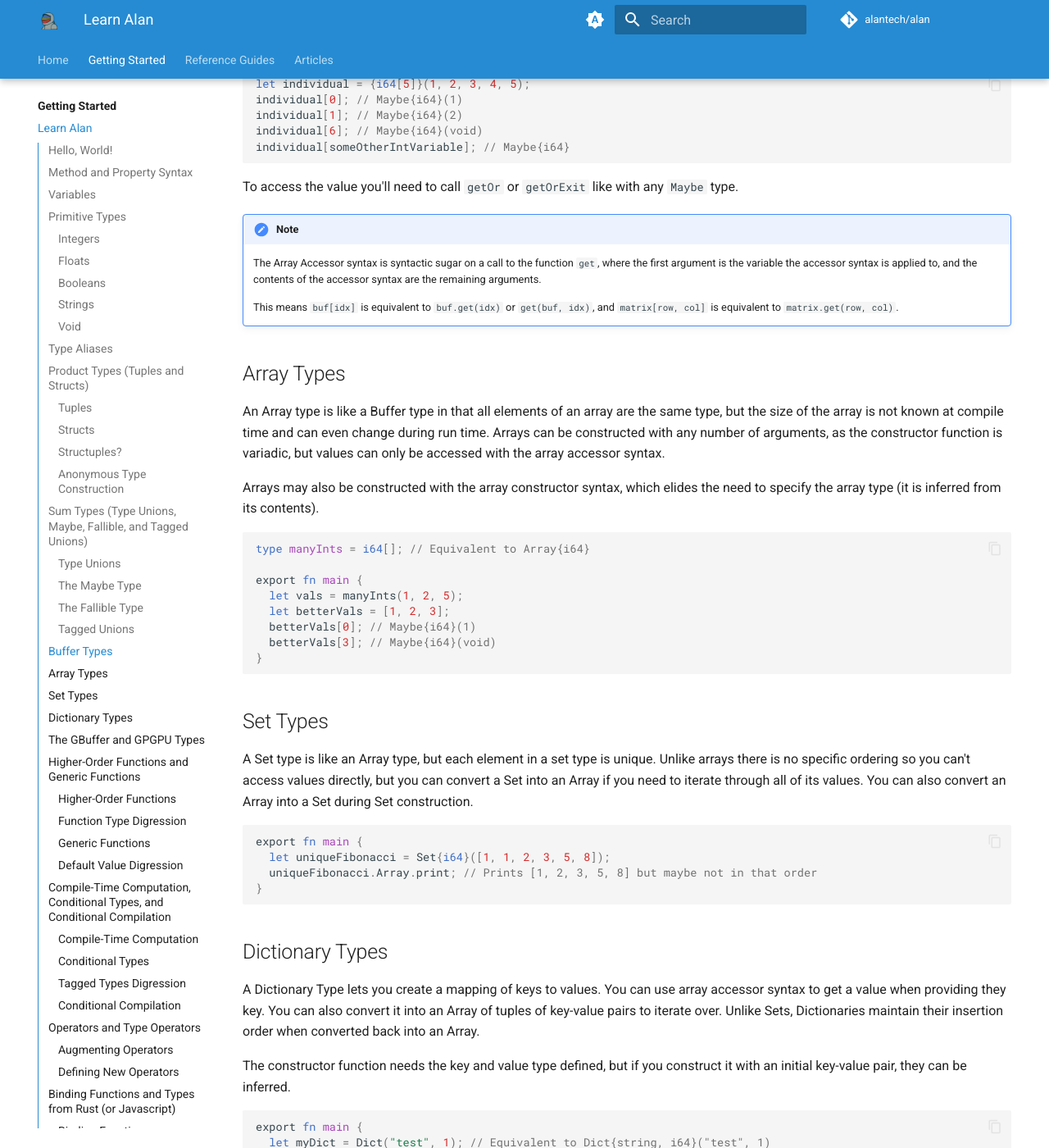
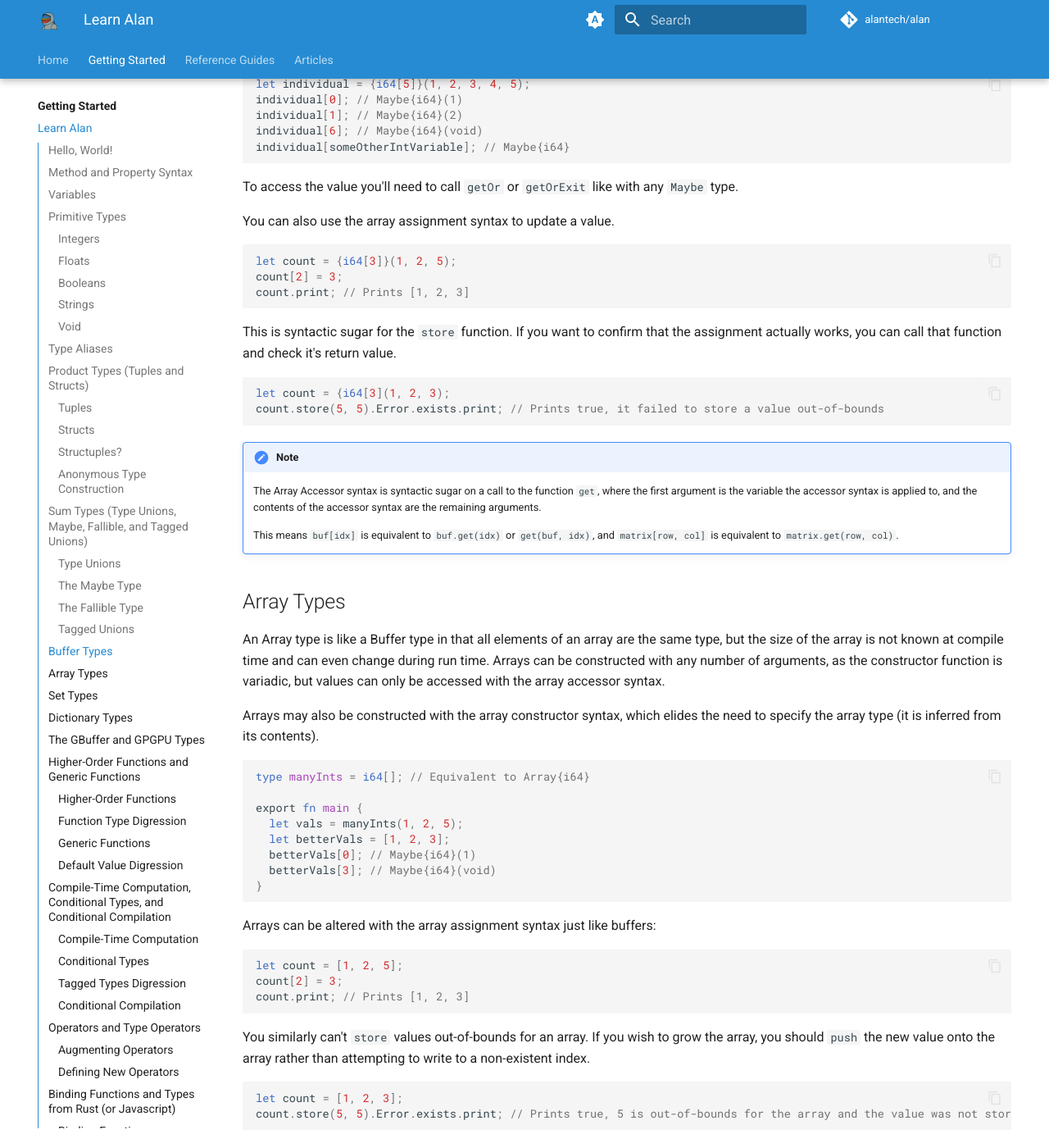
Before and after one commit to alantech/alanlang-docs, an MkDocs documentation site: the page built from docs/tutorial.md, in a window 1280 px wide and 1400 px high, scrolled down 11740 px. Shown: the whole window at 82% size. Built offline with MkDocs 1.6.1 and Material for MkDocs 9.7.7, drawn with Linux system fonts in a browser that asks for light colours; plug-ins that fetch from the network failed and are left out; comment, search, counter and statistics services are not loaded; some of the changed text lies outside the part shown.

Commit message:
Add extra documentation on usage of `store` for a few types

````diff
--- a/docs/tutorial.md
+++ b/docs/tutorial.md
@@ -535,6 +535,21 @@
 
 To access the value you'll need to call `getOr` or `getOrExit` like with any `Maybe` type.
 
+You can also use the array assignment syntax to update a value.
+
+```rs
+let count = {i64[3]}(1, 2, 5);
+count[2] = 3;
+count.print; // Prints [1, 2, 3]
+```
+
+This is syntactic sugar for the `store` function. If you want to confirm that the assignment actually works, you can call that function and check it's return value.
+
+```rs
+let count = {i64[3](1, 2, 3);
+count.store(5, 5).Error.exists.print; // Prints true, it failed to store a value out-of-bounds
+```
+
 !!! note
 
     The Array Accessor syntax is syntactic sugar on a call to the function `get`, where the first argument is the variable the accessor syntax is applied to, and the contents of the accessor syntax are the remaining arguments.
@@ -558,6 +573,21 @@
 }
 ```
 
+Arrays can be altered with the array assignment syntax just like buffers:
+
+```rs
+let count = [1, 2, 5];
+count[2] = 3;
+count.print; // Prints [1, 2, 3]
+```
+
+You similarly can't `store` values out-of-bounds for an array. If you wish to grow the array, you should `push` the new value onto the array rather than attempting to write to a non-existent index.
+
+```rs
+let count = [1, 2, 3];
+count.store(5, 5).Error.exists.print; // Prints true, 5 is out-of-bounds for the array and the value was not stored.
+```
+
 ## Set Types
 
 A Set type is like an Array type, but each element in a set type is unique. Unlike arrays there is no specific ordering so you can't access values directly, but you can convert a Set into an Array if you need to iterate through all of its values. You can also convert an Array into a Set during Set construction.
@@ -568,6 +598,16 @@
   uniqueFibonacci.Array.print; // Prints [1, 2, 3, 5, 8] but maybe not in that order
 }
 ```
+
+Sets can have new values added to them with the `store` function.
+
+```rs
+uniqueFibonacci.store(13);
+```
+
+!!! note
+
+    Because the two-argument `store` function is bound to `=`, you can *technically* add new values to a Set with just `setName = newValue`, but this is super confusing, so don't do that.
 
 ## Dictionary Types
 
@@ -583,6 +623,16 @@
   myDict.Array; // [("test", 1)]
 }
 ```
+
+New values can be inserted into dictionaries with the array assignment syntax.
+
+```rs
+let myDict = Dict{string, i64}();
+myDict["test"] = 1;
+myDict.Array; // [("test", 1)]
+```
+
+Calls to `store` *always* succeed for Dictionaries, so there is no need to check.
 
 ## The GBuffer and GPGPU Types
 
````
